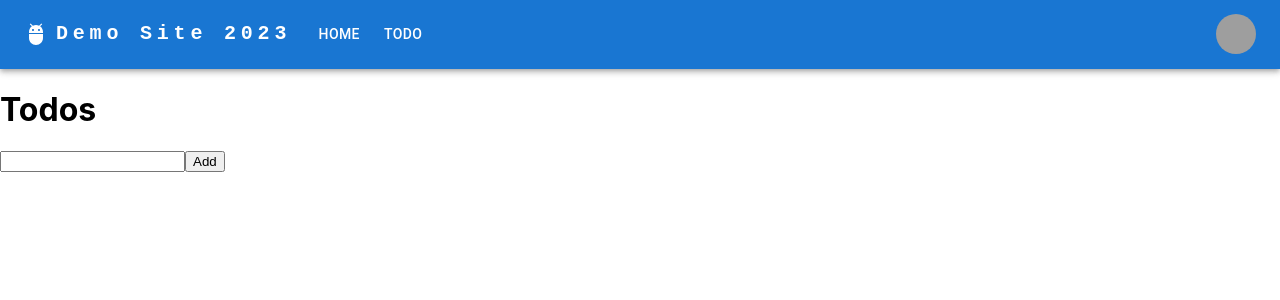
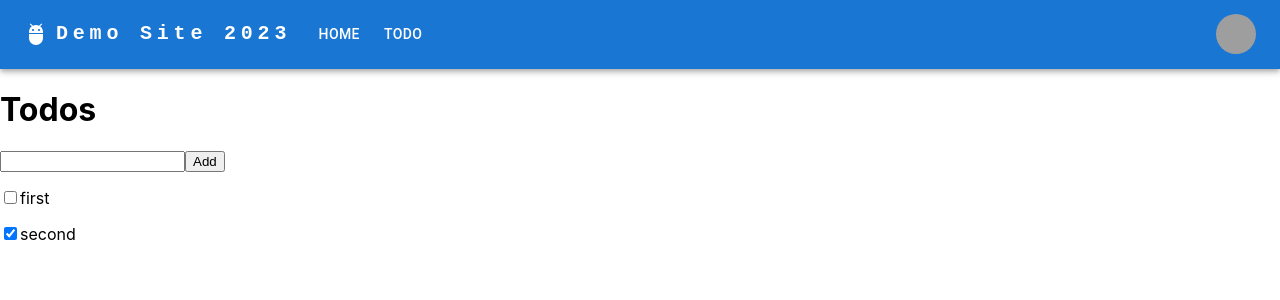
Before and after one commit to MiriamT/mcon-353-demo-site-2023, a React (Create React App) app: page /#/todo in a window 1280 px wide. Shown: the top 300 px of the page. Built offline with nearby package versions, Linux system fonts and the light colour scheme; grey boxes are pictures that could not be loaded.

Commit message:
add isComplete state to todos

```diff
--- a/src/components/todo/todo.jsx
+++ b/src/components/todo/todo.jsx
@@ -2,7 +2,16 @@ import React, { useState } from "react";
 
 export const Todo = () => {
   const [input, setInput] = useState("");
-  const [todos, setTodos] = useState([]);
+  const [todos, setTodos] = useState([
+    {
+      title: "first",
+      isComplete: false,
+    },
+    {
+      title: "second",
+      isComplete: true,
+    },
+  ]);
 
   const onInput = (event) => {
     console.log(event.target.value);
@@ -10,20 +19,30 @@ export const Todo = () => {
   };
 
   const addTodo = () => {
-    // todos.push(input);
-    setTodos([...todos, input]);
-    console.log(todos);
+    setTodos([...todos, { title: input, isComplete: false }]);
+    setInput("");
+  };
+
+  const toggleChecked = (todo) => {
+    const newTodos = [...todos];
+    const updatedTodo = newTodos.find((x) => x.title === todo.title);
+    updatedTodo.isComplete = !todo.isComplete;
+    setTodos(newTodos);
   };
 
   return (
     <div>
       <h1>Todos</h1>
-      <input onInput={onInput} />
+      <input onInput={onInput} value={input} />
       <button onClick={addTodo}>Add</button>
-      {todos.map((todo) => (
-        <p>
-          <input type="checkbox" />
-          {todo}
+      {todos.map((todo, index) => (
+        <p key={index}>
+          <input
+            type="checkbox"
+            checked={todo.isComplete}
+            onChange={() => toggleChecked(todo)}
+          />
+          {todo.title}
         </p>
       ))}
     </div>
```
